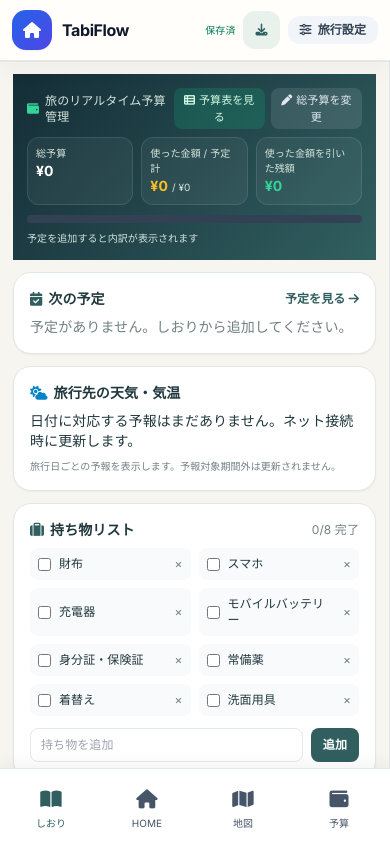
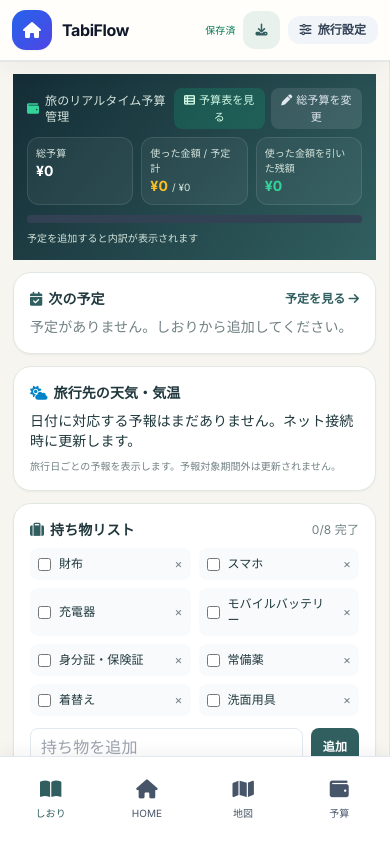
Before and after one commit to AmuroU0329/travel_app, a plain HTML site: page index.html in a window 390 px wide. Drawn offline with nearby package versions, Linux system fonts and the light colour scheme.

Commit message:
Add files via upload

```diff
--- a/index.html
+++ b/index.html
@@ -212,12 +212,12 @@
 
     html, body { min-height:100%; }
     body { height:100vh; height:100dvh; }
-    #bottom-nav { padding-bottom:calc(6px + env(safe-area-inset-bottom)); min-height:64px; }
+    #bottom-nav { padding-bottom:calc(14px + env(safe-area-inset-bottom)); padding-top:8px; min-height:76px; }
     #offline-banner { padding-top:7px; padding-bottom:7px; }
     #save-status { white-space:nowrap; }
     #install-app { min-height:38px; }
     button, a { touch-action:manipulation; }
-    input, select, textarea { font-size:16px; }
+    input, select, textarea { font-size:16px !important; }
     @media (max-width:640px) {
       header { padding-left:12px !important; padding-right:12px !important; }
       #install-app span { display:none; }
@@ -227,8 +227,8 @@
 
     /* Mobile comfort pass */
     @media(max-width:640px){
-      #bottom-nav{min-height:76px;padding:7px 4px calc(9px + env(safe-area-inset-bottom));gap:2px;}
-      #bottom-nav button{flex:1;min-width:0;padding:6px 2px 4px!important;gap:4px!important;border-radius:12px;font-size:11px;}
+      #bottom-nav{min-height:88px;padding:9px 4px calc(18px + env(safe-area-inset-bottom));gap:3px;}
+      #bottom-nav button{flex:1;min-width:0;min-height:48px;padding:7px 2px 5px!important;gap:4px!important;border-radius:12px;font-size:11px;}
       #bottom-nav button i{font-size:19px!important;}
       #bottom-nav button span{font-size:10px;line-height:1.2;}
       #panel-scroll-area{padding-bottom:calc(28px + env(safe-area-inset-bottom))!important;}
```
